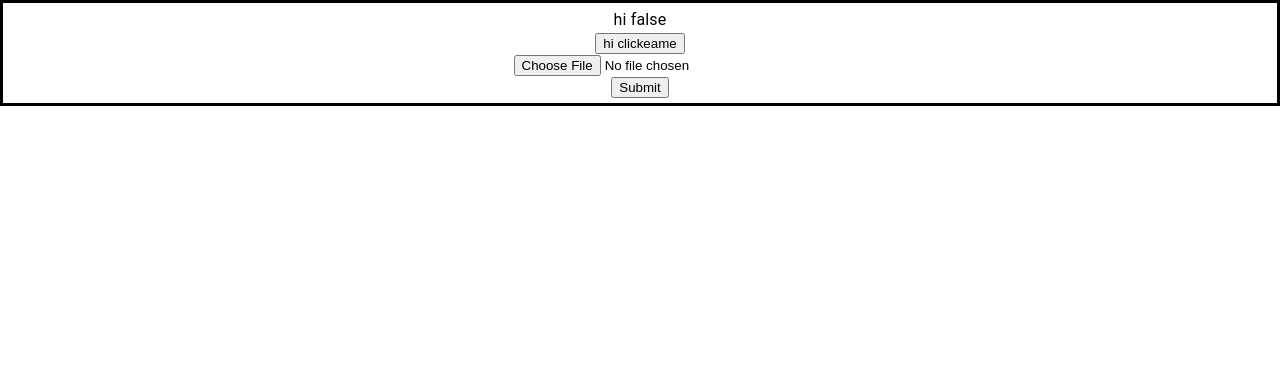
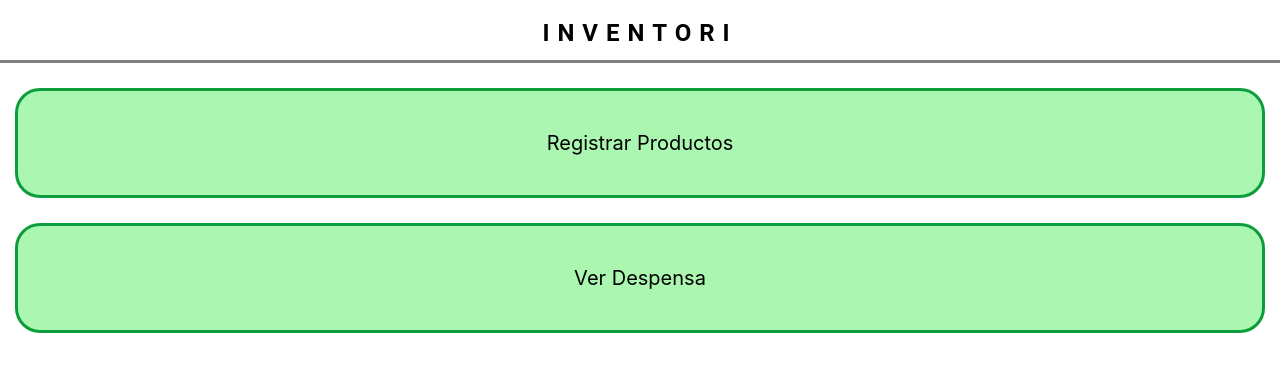
Before and after one commit to CarlosBravo00/coordenada, a React (Create React App) app in the folder my-app/: page / in a window 1280 px wide. Shown: the top 372 px of the page. Built offline with nearby package versions, Linux system fonts and the light colour scheme.

Commit message:
list ready

```diff
--- a/my-app/src/components/fileUploader.jsx
+++ b/my-app/src/components/fileUploader.jsx
@@ -1,15 +1,24 @@
 import React, { useState } from "react";
+import { makeStyles, Typography } from "@material-ui/core";
 import { readTicketCall } from "../services/api_calls";
 
+const useStyles = makeStyles(() => ({
+  container: {
+    paddingTop: 15,
+    paddingBottom: 5,
+    border: "none",
+  },
+}));
+
 function FileUploader() {
+  const classes = useStyles();
+
   const [selectedFile, setSelectedFile] = useState("");
-  const [isFilePicked, setIsFilePicked] = useState(false);
   const [loading, setLoading] = useState(false);
   const [items, setItems] = useState([]);
 
   const changeHandler = (event) => {
     setSelectedFile(event.target.files[0]);
-    setIsFilePicked(true);
   };
 
   const toBase64 = (file) =>
@@ -30,38 +39,68 @@ function FileUploader() {
     setLoading(false);
   }
 
+  function formatDate(dateString = "") {
+    let formattedDate = "";
+    const date = new Date(dateString);
+    const day = date.getDate();
+    const month = date.getMonth() + 1;
+    const year = date.getFullYear();
+
+    formattedDate += month < 10 ? `0${month}` : `${month}`;
+    formattedDate += day < 10 ? `/0${day}` : `/${day}`;
+    formattedDate += `/${year}`;
+
+    return formattedDate;
+  }
+
   return (
-    <div>
+    <div className={classes.container}>
       <input
         type="file"
         name="file"
         accept="image/png, image/jpg, image/jpeg"
         onChange={changeHandler}
       />
-      {isFilePicked ? (
-        <div>
-          <p>Filename: {selectedFile.name}</p>
-          <p>Filetype: {selectedFile.type}</p>
-        </div>
-      ) : null}
       <div>
         <button disabled={loading} onClick={handleSubmission}>
           Submit
         </button>
       </div>
-      {loading ? <div>loading...</div> : null}
+      {loading ? <div>Cargando...</div> : null}
+      {items.length ? (
+        <div
+          style={{
+            marginTop: "40px",
+            fontSize: 20,
+            fontWeight: 600,
+            color: "dark green",
+          }}
+        >
+          Articulos Agregados
+        </div>
+      ) : null}
       <div>
         {items.map((item) => (
           <div
             key={item.id}
             style={{
-              marginBottom: "5px",
-              border: "1px solid black",
+              margin: "15px 70px 10px 70px",
+              border: "3px solid #0E9D3B",
               padding: "5px",
+              display: "flex",
+              flexDirection: "row",
+              justifyContent: "space-between",
+              textAlign: "left",
             }}
           >
-            <div>{item.Articulo}</div>
-            <div>{item.FechaExpiracion}</div>
+            <div>
+              <div style={{ fontSize: 16, fontWeight: 600, font: "Roboto" }}>
+                {item.Articulo}
+              </div>
+              <div style={{ fontSize: 8 }}>
+                Exp: {formatDate(item.FechaExpiracion)}
+              </div>
+            </div>
           </div>
         ))}
       </div>
--- /dev/null
+++ b/my-app/src/components/itemsList.jsx
@@ -0,0 +1,95 @@
+import React, { useState, useEffect } from "react";
+import { makeStyles, CircularProgress } from "@material-ui/core";
+import { getDespensaCall, deleteItemCall } from "../services/api_calls";
+
+function ItemsList() {
+  const [loading, setLoading] = useState(true);
+  const [items, setItems] = useState([]);
+
+  async function loadData() {
+    const res = await getDespensaCall();
+    console.log(res.data.Items);
+    setItems(res.data.Items);
+    setLoading(false);
+  }
+
+  async function deleteItem(id) {
+    console.log(id);
+    const res = await deleteItemCall(id);
+    if (res) {
+      console.log(res);
+
+      await loadData();
+    }
+  }
+
+  function formatDate(dateString = "") {
+    let formattedDate = "";
+    const date = new Date(dateString);
+    const day = date.getDate();
+    const month = date.getMonth() + 1;
+    const year = date.getFullYear();
+
+    formattedDate += month < 10 ? `0${month}` : `${month}`;
+    formattedDate += day < 10 ? `/0${day}` : `/${day}`;
+    formattedDate += `/${year}`;
+
+    return formattedDate;
+  }
+
+  useEffect(() => {
+    loadData();
+  }, []);
+
+  return (
+    <div>
+      {loading ? (
+        <div
+          style={{
+            marginTop: 200,
+          }}
+        >
+          <CircularProgress size={200} />
+        </div>
+      ) : (
+        <>
+          {items.map((item) => (
+            <div
+              key={item.id}
+              style={{
+                margin: "20px 20px 10px 20px",
+                border: "3px solid #0E9D3B",
+                padding: "5px",
+                display: "flex",
+                flexDirection: "row",
+                justifyContent: "space-between",
+                textAlign: "left",
+              }}
+            >
+              <div>
+                <div style={{ fontSize: 20, fontWeight: 600, font: "Roboto" }}>
+                  {item.Articulo}
+                </div>
+                <div style={{ fontSize: 10 }}>
+                  Exp: {formatDate(item.FechaExpiracion)}
+                </div>
+              </div>
+              <div
+                style={{
+                  cursor: "pointer",
+                  marginRight: "5px",
+                  color: "black",
+                }}
+                onClick={() => deleteItem(item.id)}
+              >
+                X
+              </div>
+            </div>
+          ))}
+        </>
+      )}
+    </div>
+  );
+}
+
+export default ItemsList;
--- a/my-app/src/scenes/main.jsx
+++ b/my-app/src/scenes/main.jsx
@@ -1,32 +1,82 @@
 import React, { useState } from "react";
 import { makeStyles, Typography } from "@material-ui/core";
 
-import { helloWorldCall } from "../services/api_calls";
 import FileUploader from "../components/fileUploader";
+import ItemsList from "../components/itemsList";
 
 const useStyles = makeStyles(() => ({
   container: {
     paddingTop: 5,
     paddingBottom: 5,
-    border: "solid",
+    border: "none",
+  },
+  topBar: {
+    height: "30px",
+    borderBottom: "3px grey solid",
+    textAlign: "center",
+    padding: "10px 0px 15px 0px",
+  },
+  topBarText: {
+    font: "Roboto",
+    fontWeight: 600,
+    fontSize: 24,
+    letterSpacing: "8px",
+  },
+  buttonBox: {
+    cursor: "pointer",
+    fontSize: 20,
+    fontWeight: 400,
+    textAlign: "center",
+    padding: "40px 20px 40px 20px",
+    margin: "25px 15px 0px 15px",
+    backgroundColor: "#abf7b1",
+    border: "3px solid #0E9D3B",
+    borderRadius: "25px",
   },
 }));
 
 function Main() {
   const classes = useStyles();
-  const [helloWorld, setHelloWorld] = useState("false");
+  const [viewRegister, setViewRegister] = useState(false);
+  const [viewList, setViewList] = useState(false);
 
-  async function makeCall() {
-    const response = await helloWorldCall();
-    console.log(response);
-    setHelloWorld(response.data);
+  function goToHome() {
+    setViewRegister(false);
+    setViewList(false);
   }
 
+  function openRegister() {
+    setViewRegister(true);
+  }
+
+  function openList() {
+    setViewList(true);
+  }
+
+  function loadContent() {
+    if (viewRegister) {
+      return <FileUploader></FileUploader>;
+    }
+    if (viewList) {
+      return <ItemsList></ItemsList>;
+    }
+    return (
+      <>
+        <div className={classes.buttonBox} onClick={openRegister}>
+          Registrar Productos
+        </div>
+        <div className={classes.buttonBox} onClick={openList}>
+          Ver Despensa
+        </div>
+      </>
+    );
+  }
   return (
     <div className={classes.container}>
-      <Typography> hi {helloWorld}</Typography>
-      <button onClick={makeCall}> hi clickeame </button>
-      <FileUploader></FileUploader>
+      <div className={classes.topBar} onClick={goToHome}>
+        <Typography className={classes.topBarText}>INVENTORI</Typography>
+      </div>
+      <div className={classes.mainContainer}>{loadContent()}</div>
     </div>
   );
 }
--- a/my-app/src/services/api_calls.js
+++ b/my-app/src/services/api_calls.js
@@ -5,6 +5,16 @@ export function helloWorldCall() {
   return axios({
     method: "get",
     url: `${API_URL}/helloWorld`,
+    headers: {
+      "Content-Type": "application/json",
+    },
+  });
+}
+
+export function getDespensaCall() {
+  return axios({
+    method: "get",
+    url: `${API_URL}/getDespensa`,
     headers: {
       "Content-Type": "application/json",
     },
@@ -27,3 +37,20 @@ export function readTicketCall(IMAGE) {
     }, // object describing the foo
   });
 }
+
+export function deleteItemCall(itemId) {
+  return axios({
+    method: "POST",
+    url: `${API_URL}/deleteItem`,
+    headers: {
+      "Access-Control-Allow-Origin": "*",
+      "Access-Control-Allow-Headers":
+        "Content-Type,X-Amz-Date,Authorization,X-Api-Key,x-requested-with",
+      "Access-Control-Allow-Methods": "OPTIONS,POST,GET,PUT,DELETE",
+      "Content-Type": "application/json",
+    },
+    data: {
+      id: itemId,
+    }, // object describing the foo
+  });
+}
```
